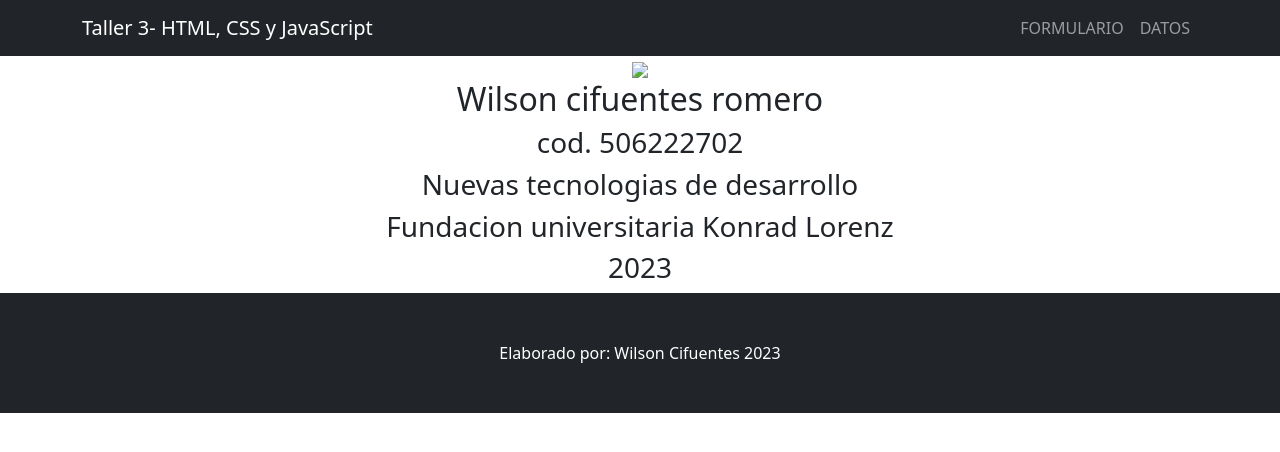
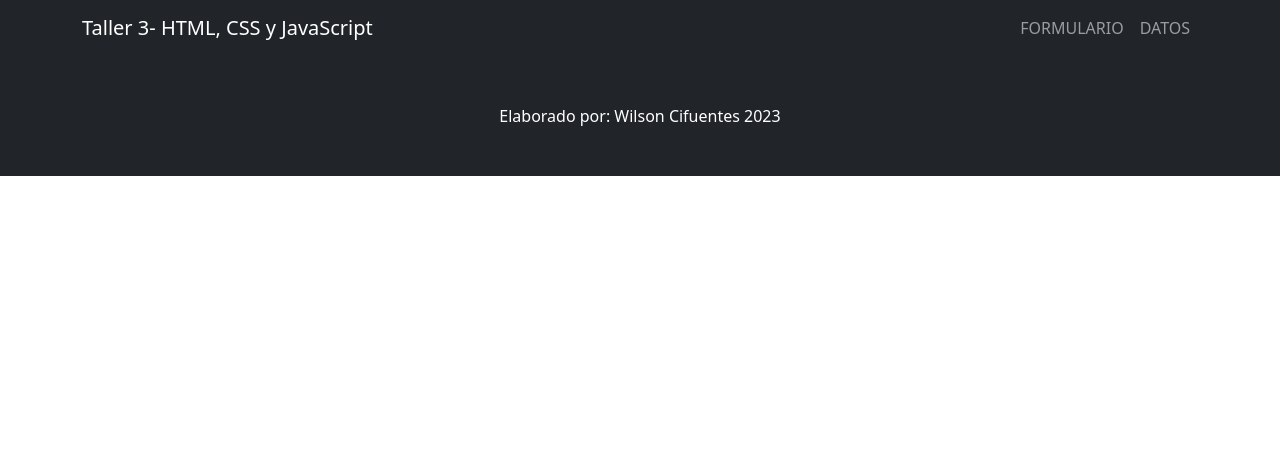
Before and after one commit to JokerRueda/EPS, a plain HTML site: page index1.html in a window 1280 px wide. Drawn offline with nearby package versions, Linux system fonts and the light colour scheme.

```diff
--- a/css/style.css
+++ b/css/style.css
@@ -1,6 +1,6 @@
 @charset "UTF-8";
  .Fondo{
-    background-image: url(https://w0.peakpx.com/wallpaper/784/4/HD-wallpaper-material-design-android-geometric-abstraction-line-red-rectangle.jpghttps://www.minsalud.gov.co/fotos_carrusel_2018/SAT.jpg);
+    background-image: url(https://www.minsalud.gov.co/fotos_carrusel_2018/SAT.jpg);
     background-repeat: no-repeat;
     background-size: cover;
  font-family: Arial, Helvetica, sans-serif;
--- a/index1.html
+++ b/index1.html
@@ -5,6 +5,7 @@
     <meta name="viewport" content="width=device-width, initial-scale=1.0">
     <link href="https://cdn.jsdelivr.net/npm/bootstrap@5.3.1/dist/css/bootstrap.min.css" rel="stylesheet" integrity="sha384-4bw+/aepP/YC94hEpVNVgiZdgIC5+VKNBQNGCHeKRQN+PtmoHDEXuppvnDJzQIu9" crossorigin="anonymous">
     <script src="js/scripts.js"></script>
+    <link href="css/styles.css" rel="stylesheet" />
     <title>Datos</title>
 </head>
 <body>
@@ -24,11 +25,7 @@
         </div>
     </nav>
     <!-- espacio donde iria la tabla-->
-    <div class="Fondo"> <center> <img src="  alt="">  <h2 >Wilson cifuentes romero</h2>  <h3>cod. 506222702</h3>
-        <h3>Nuevas tecnologias de desarrollo</h3> <h3>Fundacion universitaria Konrad Lorenz </h3> <h3>2023</h3></center>
 
-
-    </div>
 
 
 
```
Also changed, not shown: index.html (+4 -3 lines).
